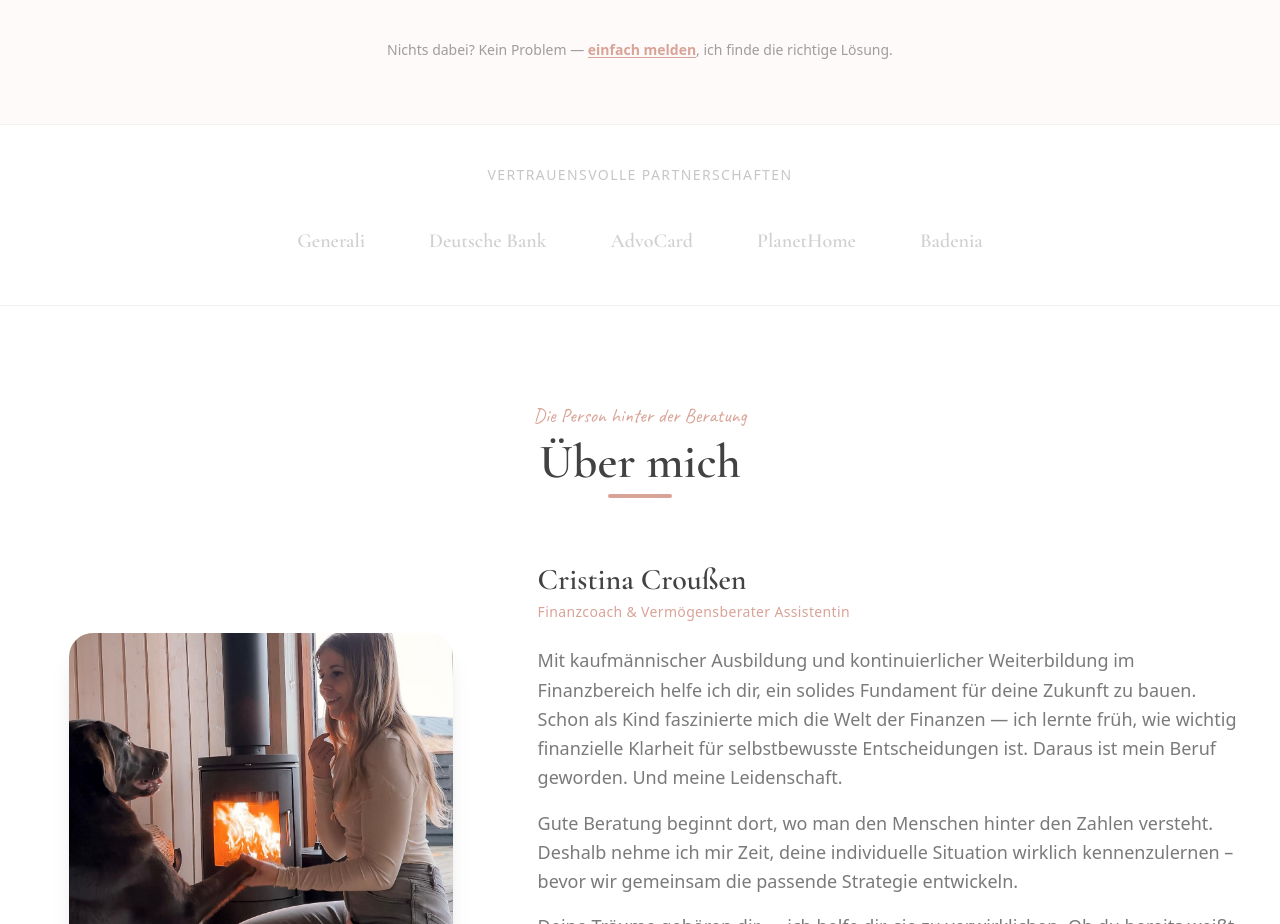
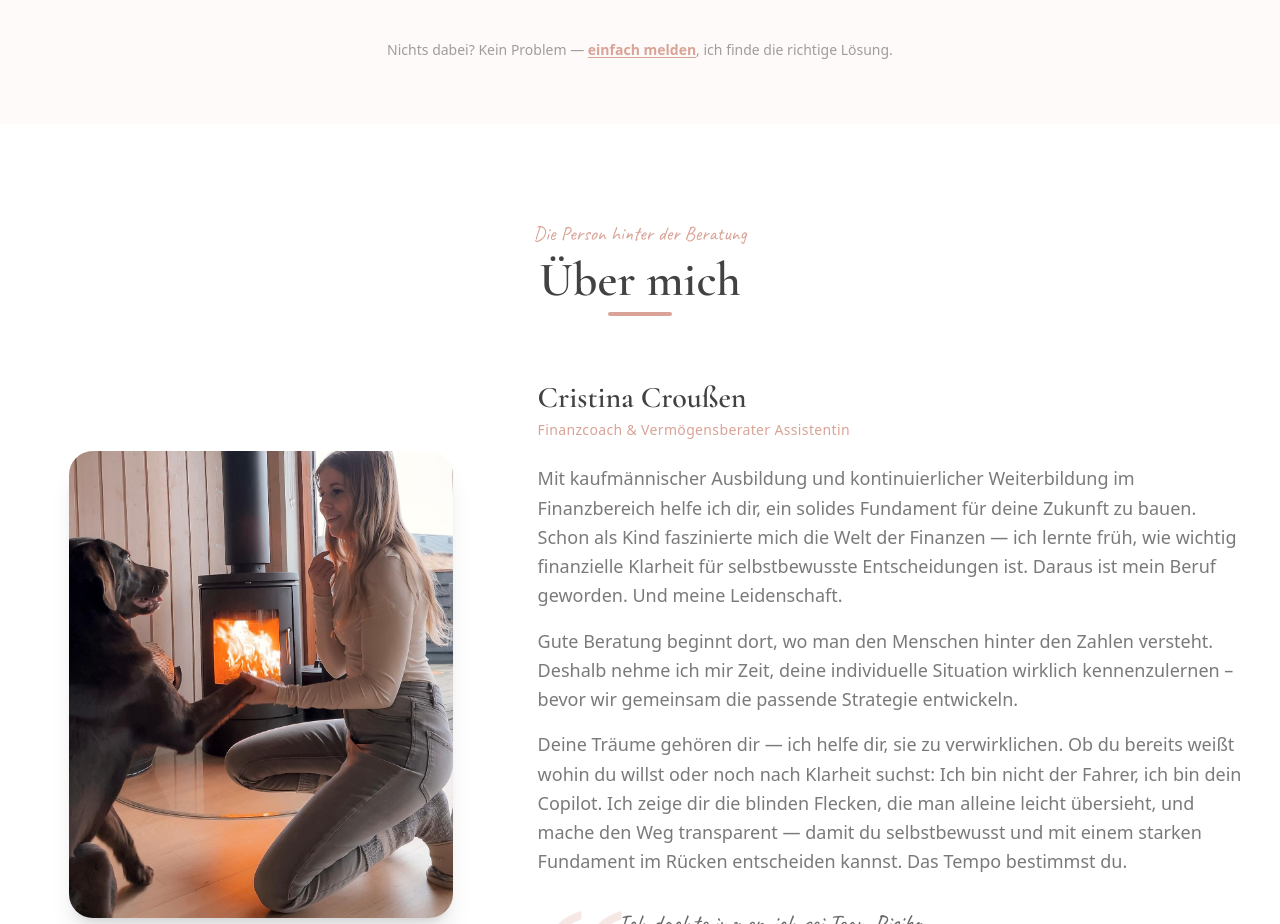
Before and after one commit to Janick97/cristina-croussen, a Next.js app: page / in a window 1280 px wide. Shown: the part 1235-2159 px from the top of the page. Built offline with nearby package versions, Linux system fonts and the light colour scheme.

Commit message:
Startseite: PartnerLogos entfernt

```diff
--- a/src/app/page.tsx
+++ b/src/app/page.tsx
@@ -1,5 +1,5 @@
 import Hero from "@/components/Hero";
-import PartnerLogos from "@/components/PartnerLogos";
+
 import About from "@/components/About";
 import Counter from "@/components/Counter";
 import Services from "@/components/Services";
@@ -17,7 +17,7 @@ export default function Home() {
     <>
       <Hero />
       <LifeJourney />
-      <PartnerLogos />
+
       <About />
       <Counter />
       <Services />
```
